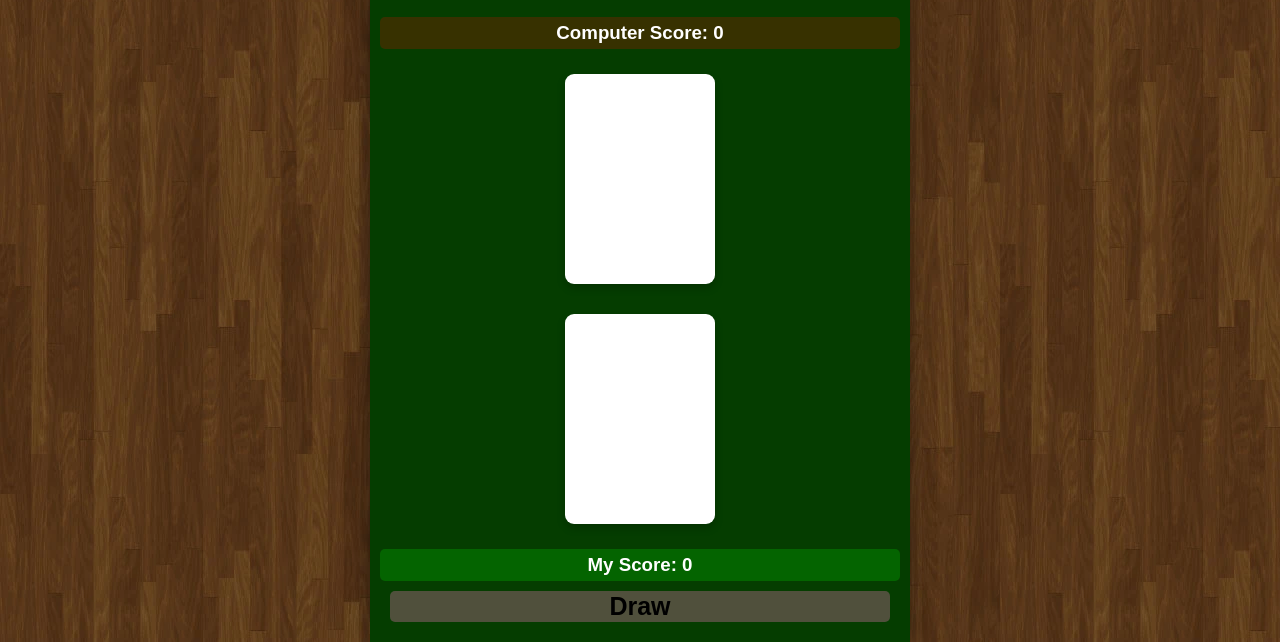
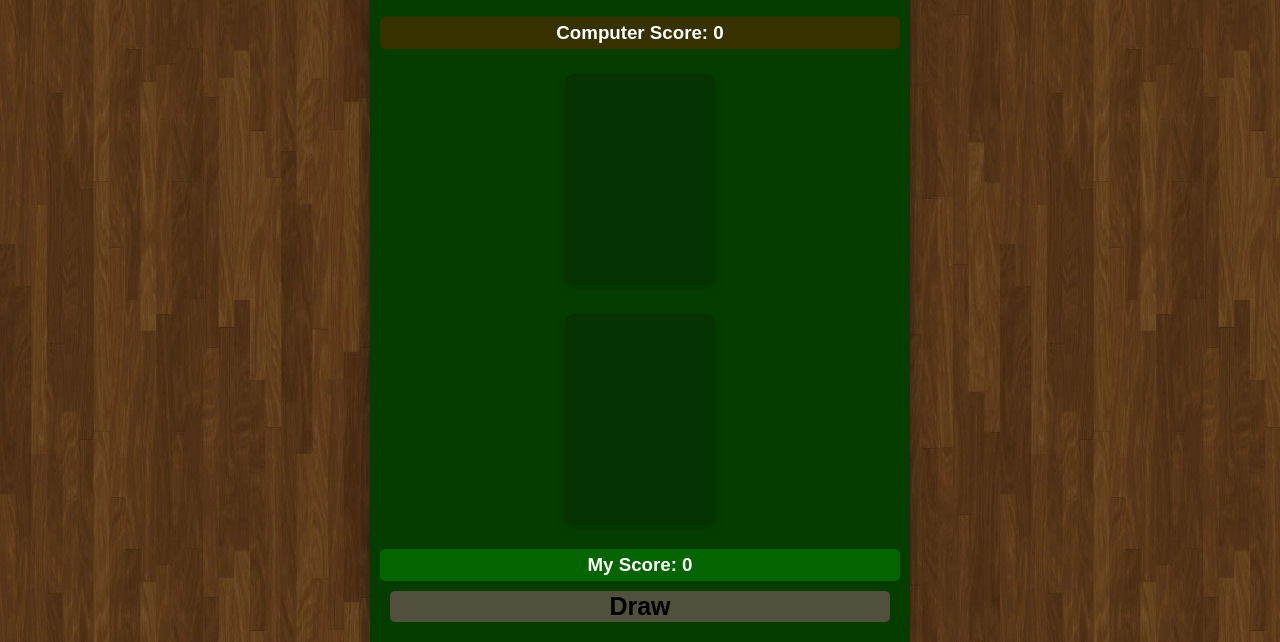
Before and after one commit to ahz777/js-card-war, a plain HTML site: page index.html in a window 1280 px wide. Shown: the part 198-840 px from the top of the page. Drawn offline with Linux system fonts and the light colour scheme.

Commit message:
Minor changes

```diff
--- a/script.js
+++ b/script.js
@@ -100,7 +100,7 @@ const handleDraw = () => {
       const result = winnerCard(data.cards[0], data.cards[1]);
       turnWinner.innerText = result;
 
-      // Apply appropriate classes based on the result and update scores
+      // Apply appropriate classes based on the result
       if (result === "War!") {
         turnWinner.classList.add("war");
         // Both cards get the effect in case of war
--- a/style.css
+++ b/style.css
@@ -99,7 +99,7 @@ body {
   width: 150px;
   height: 210px;
   border-radius: 9px;
-  background-color: #ffffff;
+  background-color: #00000030;
   box-shadow: 0 4px 8px rgba(0, 0, 0, 0.2);
 }
 
```
